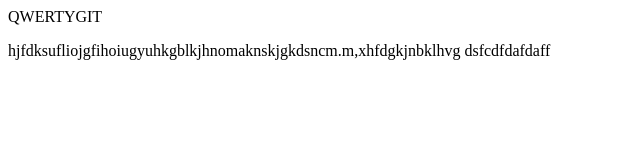
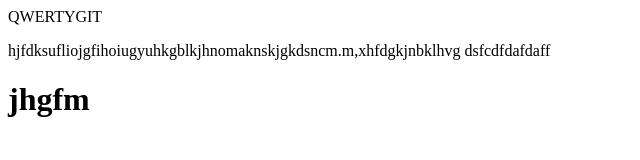
Before and after one commit to Snehakmohanan/sampleworks, a plain HTML site: page index.html in a window 1280 px wide. Shown: the whole page, without its empty margins (0-640 px from the left). Drawn offline with Linux system fonts and the light colour scheme.

Commit message:
code run

```diff
--- a/index.html
+++ b/index.html
@@ -4,5 +4,6 @@
     <p>hjfdksufliojgfihoiugyuhkgblkjhnomaknskjgkdsncm.m,xhfdgkjnbklhvg
         dsfcdfdafdaff
     </p>
+    <h1>jhgfm</h1>
     </h>
 </html>
```
